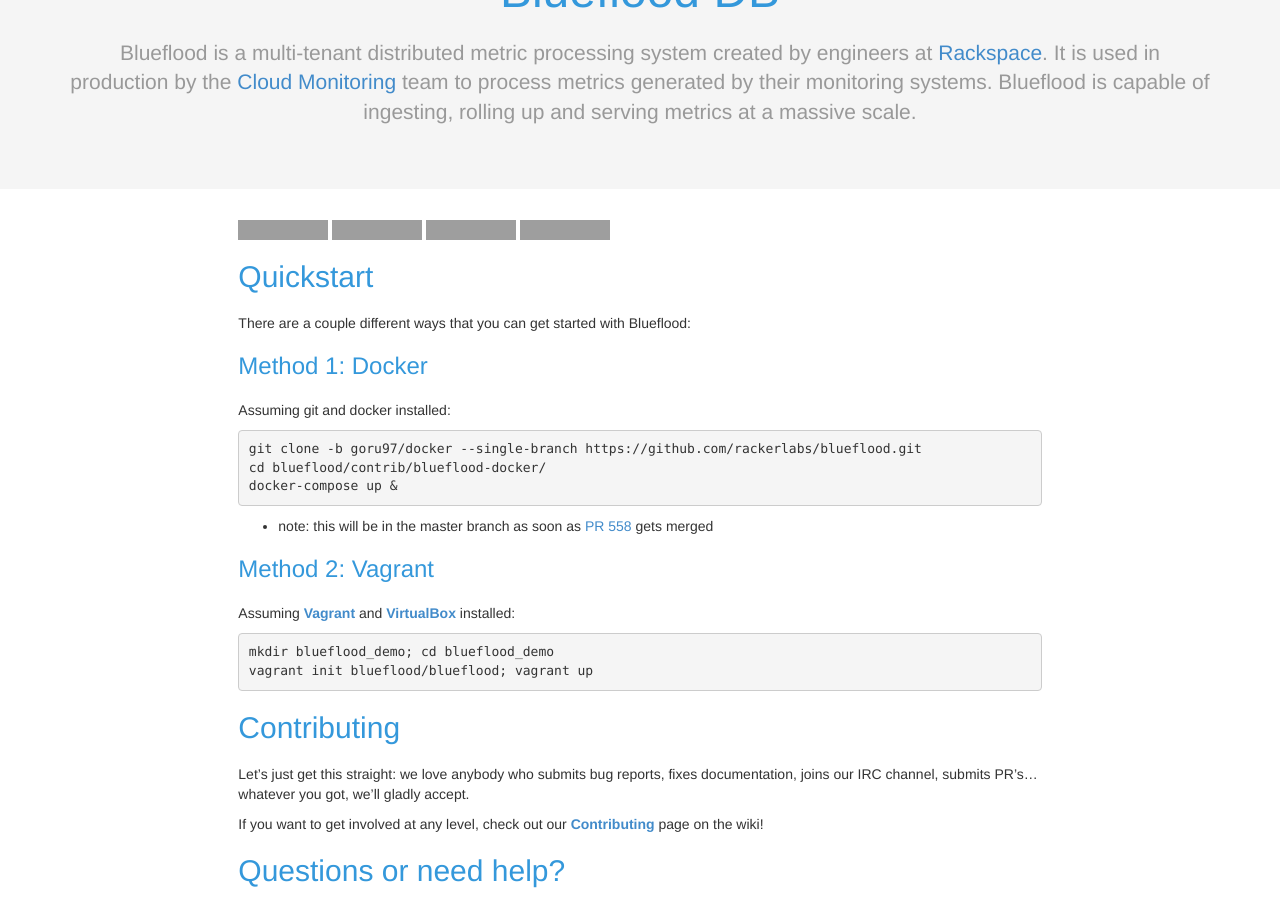
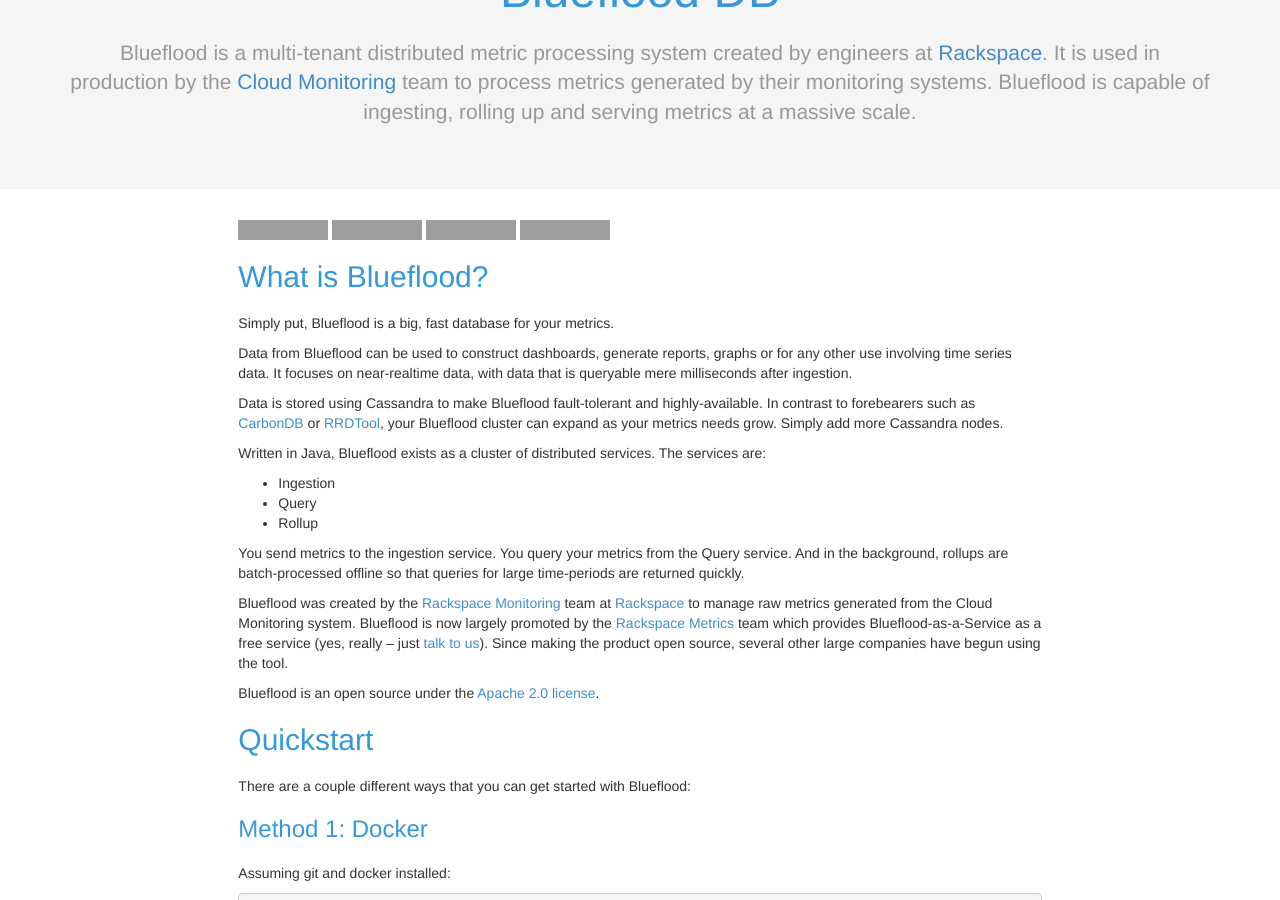
Before and after one commit to rax-maas/blueflood, a Jekyll site: the page built from index.md, in a window 1280 px wide and 900 px high, scrolled down 387 px. Built offline with Jekyll 4.4.1, drawn with Linux system fonts in a browser that asks for light colours; grey boxes are pictures that could not be loaded.

Commit message:
Explaining what the hell Blueflood does.

```diff
--- a/index.md
+++ b/index.md
@@ -4,10 +4,28 @@ title: Home
 weight: 0
 ---
 
-[ ![Build Status] [travis-image] ] [travis]
-[ ![Coveralls] [coveralls-image] ] [coveralls]
-[ ![Release] [release-image] ] [releases]
-[ ![License] [license-image] ] [license]
+[ ![Build Status] [travis-image] ] [travis] [ ![Coveralls] [coveralls-image] ] [coveralls] [ ![Release] [release-image] ] [releases] [ ![License] [license-image] ] [license]
+
+## What is Blueflood?
+
+Simply put, Blueflood is a big, fast database for your metrics.
+
+Data from Blueflood can be used to construct dashboards, generate reports, graphs or for any other use involving time series data.  It focuses on near-realtime data, with data that is queryable mere milliseconds after ingestion.
+
+Data is stored using Cassandra to make Blueflood fault-tolerant and highly-available.  In contrast to forebearers such as [CarbonDB](http://carbondb.org/) or [RRDTool](http://oss.oetiker.ch/rrdtool/), your Blueflood cluster can expand as your metrics needs grow.  Simply add more Cassandra nodes.
+
+Written in Java, Blueflood exists as a cluster of distributed services.  The services are:
+
+* Ingestion
+* Query
+* Rollup
+
+You send metrics to the ingestion service.  You query your metrics from the Query service.  And in the background, rollups are batch-processed offline so that queries for large time-periods are returned quickly.
+
+Blueflood was created by the [Rackspace Monitoring](http://www.rackspace.com/cloud/monitoring) team at [Rackspace](http://www.rackspace.com/) to manage raw metrics generated from the Cloud Monitoring system.  Blueflood is now largely promoted by the [Rackspace Metrics](https://www.rackspace.com/knowledge_center/article/rackspace-metrics-overview) team which provides Blueflood-as-a-Service as a free service (yes, really -- just [talk to us] [talk-to-us]).  Since making the product open source, several other large companies have begun using the tool.
+
+Blueflood is an open source under the [Apache 2.0 license] [license].
+
 
 ## Quickstart
 
```
